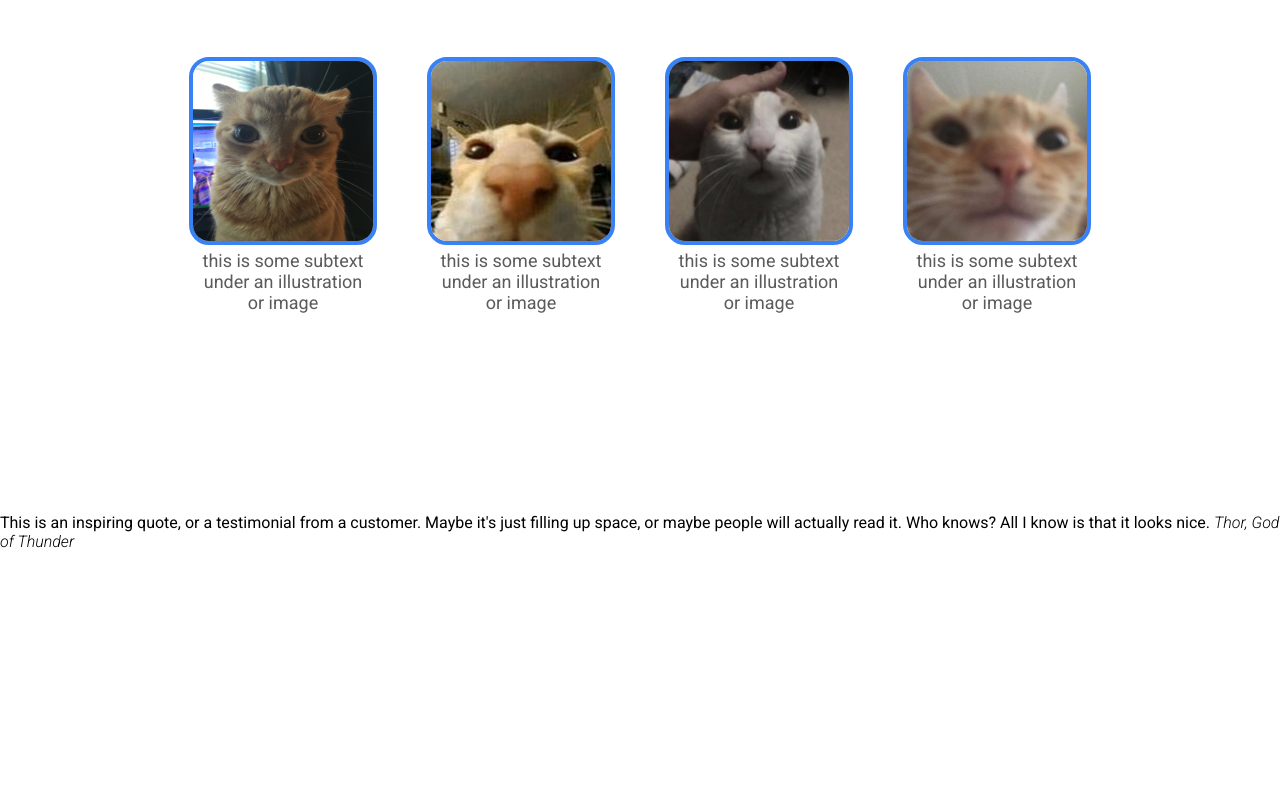
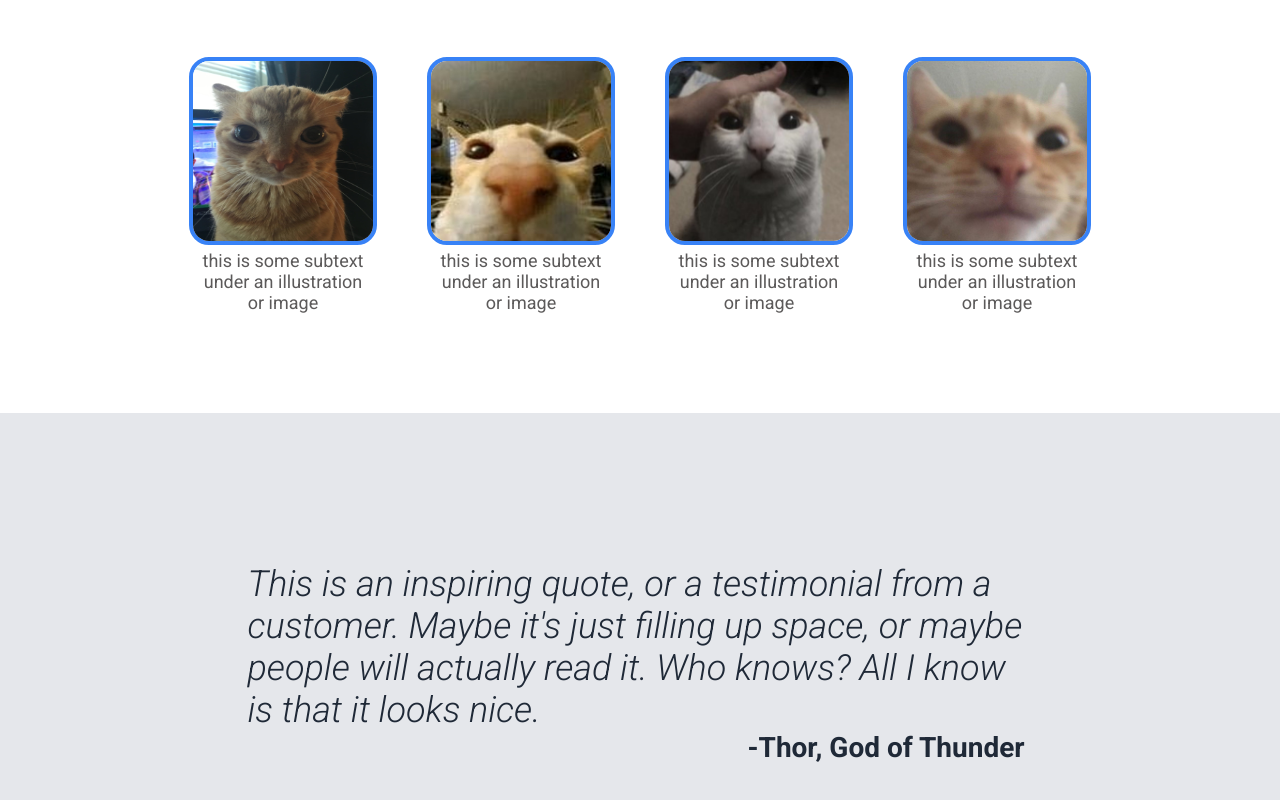
Before and after one commit to Abdullah-Ed/Landing-Page, a plain HTML site: page index.html in a window 1280 px wide. Shown: the part 578-1378 px from the top of the page. Before the commit the page ends 1129 px from the top, so only its background shows below. Drawn offline with Linux system fonts and the light colour scheme.

Commit message:
Style third section in css

```diff
--- a/index.html
+++ b/index.html
@@ -55,7 +55,7 @@
       This is an inspiring quote, or a testimonial from a
       customer. Maybe it's just filling up space, or maybe
       people will actually read it. Who knows? All I know
-      is that it looks nice. <cite>Thor, God of Thunder</cite>
+      is that it looks nice. <cite>-Thor, God of Thunder</cite>
       </blockquote>
 
   </div>
--- a/style.css
+++ b/style.css
@@ -90,7 +90,7 @@ margin-right: 50px;
  justify-content: center;
  align-items: baseline;
  gap: 50px;
- margin-bottom: 200PX;
+ margin-bottom: 100PX;
 }
 
 .images-container img{
@@ -112,3 +112,28 @@ margin-right: 50px;
 display: flex;
 flex-direction: column;
 }
+
+.third-section{
+  background-color: #E5E7EB;
+  padding-top:150px ;
+  padding-bottom: 150px;
+  font-size: 36px;
+  color: #1f2937;
+  display: flex;
+  justify-content: center;
+  font-style: italic;
+  display: flex;
+  justify-content: center;
+}
+
+blockquote{
+  width: 785px;
+}
+cite{
+  display:block;
+  margin-left: 500px;
+  white-space: nowrap;
+  font-style: normal;
+  font-size: 28px;
+  font-weight: bold;
+}
```
